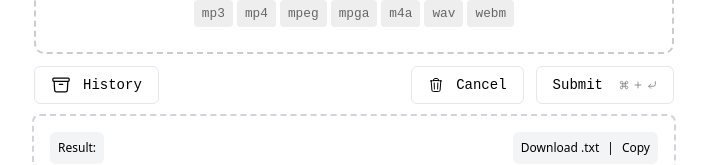
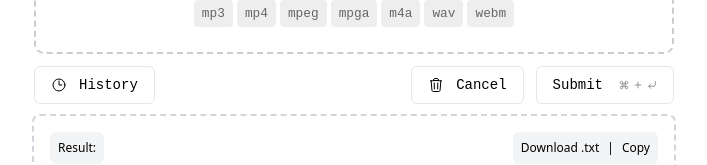
Before and after one commit to nocdn/transcriptions, a Svelte app: page / in a window 1280 px wide. Shown: the part 204-369 px from the top of the page, without its empty margins (286-993 px from the left). Built offline with nearby package versions, Linux system fonts and the light colour scheme.

Commit message:
Tried dispatching events

```diff
--- a/src/App.svelte
+++ b/src/App.svelte
@@ -4,6 +4,14 @@
   import GroqButtons from "./lib/GroqButtons.svelte";
   import History from "./lib/History.svelte";
   import Transcription from "./lib/Transcription.svelte";
+
+  let messageFromChild = "Waiting for button click...";
+
+  function handleButtonClick(event) {
+    messageFromChild = event.detail.message;
+    // Access other data from event.detail if you sent it
+    console.log("Event Details:", event.detail);
+  }
 </script>
 
 <main class="flex flex-col gap-3 w-1/2">
@@ -12,5 +20,5 @@
     <History />
     <Buttons />
   </div>
-  <Transcription text="" />
+  <Transcription text="" on:buttonClick={handleButtonClick} />
 </main>
--- a/src/lib/Buttons.svelte
+++ b/src/lib/Buttons.svelte
@@ -1,4 +1,14 @@
 <script>
+  import { createEventDispatcher } from "svelte";
+  const dispatch = createEventDispatcher();
+
+  function handleClick() {
+    dispatch("buttonClick", {
+      message: "The button was clicked!",
+      // You can add other data here as needed
+    });
+  }
+
   function logClick(button) {
     console.log(`Clicked button: ${button}`);
   }
@@ -8,6 +18,7 @@
   <button
     on:click={() => {
       logClick("Cancel");
+      handleClick();
     }}
     class="text-sm font-medium flex gap-3 items-center border border-input dark:border-gray-500 rounded-md px-4 py-2 hover:bg-[#F6EAEA] hover:text-red-800 hover:outline-1 hover:outline-dashed hover:outline-[#b8040487]"
   >
--- a/src/lib/History.svelte
+++ b/src/lib/History.svelte
@@ -16,12 +16,12 @@
     viewBox="0 0 24 24"
     stroke-width="1.5"
     stroke="currentColor"
-    class="size-5"
+    class="size-4"
   >
     <path
       stroke-linecap="round"
       stroke-linejoin="round"
-      d="m20.25 7.5-.625 10.632a2.25 2.25 0 0 1-2.247 2.118H6.622a2.25 2.25 0 0 1-2.247-2.118L3.75 7.5M10 11.25h4M3.375 7.5h17.25c.621 0 1.125-.504 1.125-1.125v-1.5c0-.621-.504-1.125-1.125-1.125H3.375c-.621 0-1.125.504-1.125 1.125v1.5c0 .621.504 1.125 1.125 1.125Z"
+      d="M12 6v6h4.5m4.5 0a9 9 0 1 1-18 0 9 9 0 0 1 18 0Z"
     />
   </svg>
   History
```
